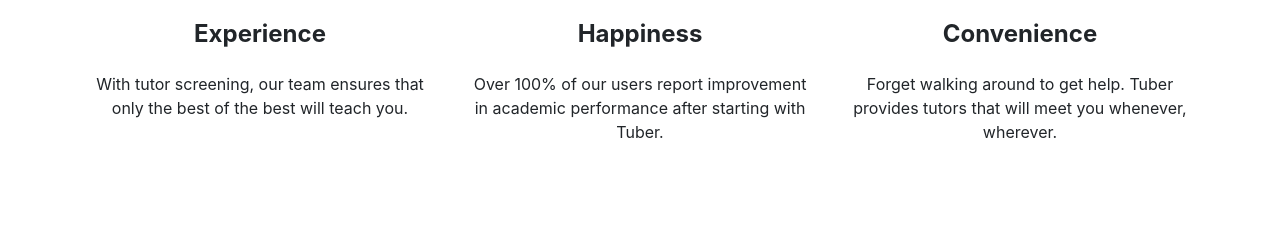
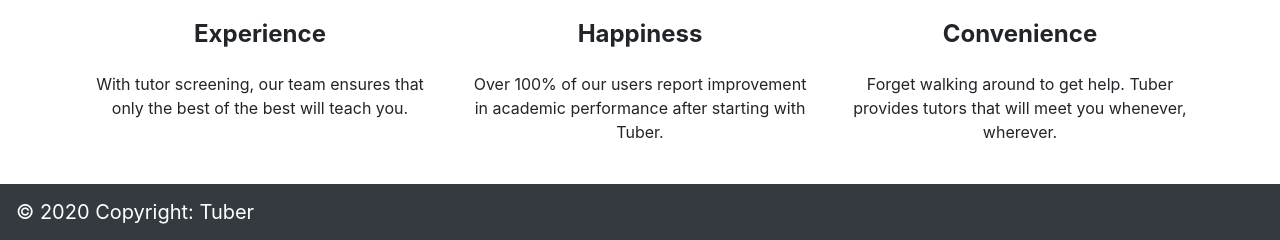
Before and after one commit to timrtyrrell/project-tuber, a Django app: page / in a window 1280 px wide. Shown: the part 676-916 px from the top of the page. Before the commit the page ends 814 px from the top, so only its background shows below. Run offline with Django 3.2, Linux system fonts and the light colour scheme; the visitor is signed in with stand-in values (Sample User, id 1); some libraries are stand-ins or nearby versions.

Commit message:
Added navbar to home page

```diff
--- a/loginGoogle/templates/loginGoogle/home.html
+++ b/loginGoogle/templates/loginGoogle/home.html
@@ -65,10 +65,11 @@
                 <!--Grid column-->
             </div>
             <!--Grid row-->
-        </section>
-        <!--Section: Best Features-->
-        <br />
-        <br />
-</script>
+          </main>
+<footer>
+  <nav class="navbar sticky-bottom navbar-dark bg-dark">
+    <a class="navbar-brand" href="#">© 2020 Copyright: Tuber</a>
+  </nav>
+</footer>
 </body>
 {% endblock %}
--- a/tuber/templates/base.html
+++ b/tuber/templates/base.html
@@ -99,10 +99,5 @@
         {% block content %} {% endblock %}
       </div>
     </main>
-    <!-- <footer>
-      <nav class="navbar fixed-bottom navbar-dark bg-dark">
-        <a class="navbar-brand" href="#">© 2020 Copyright: Tuber</a>
-      </nav>
-    </footer> -->
   </body>
 </html>
```
